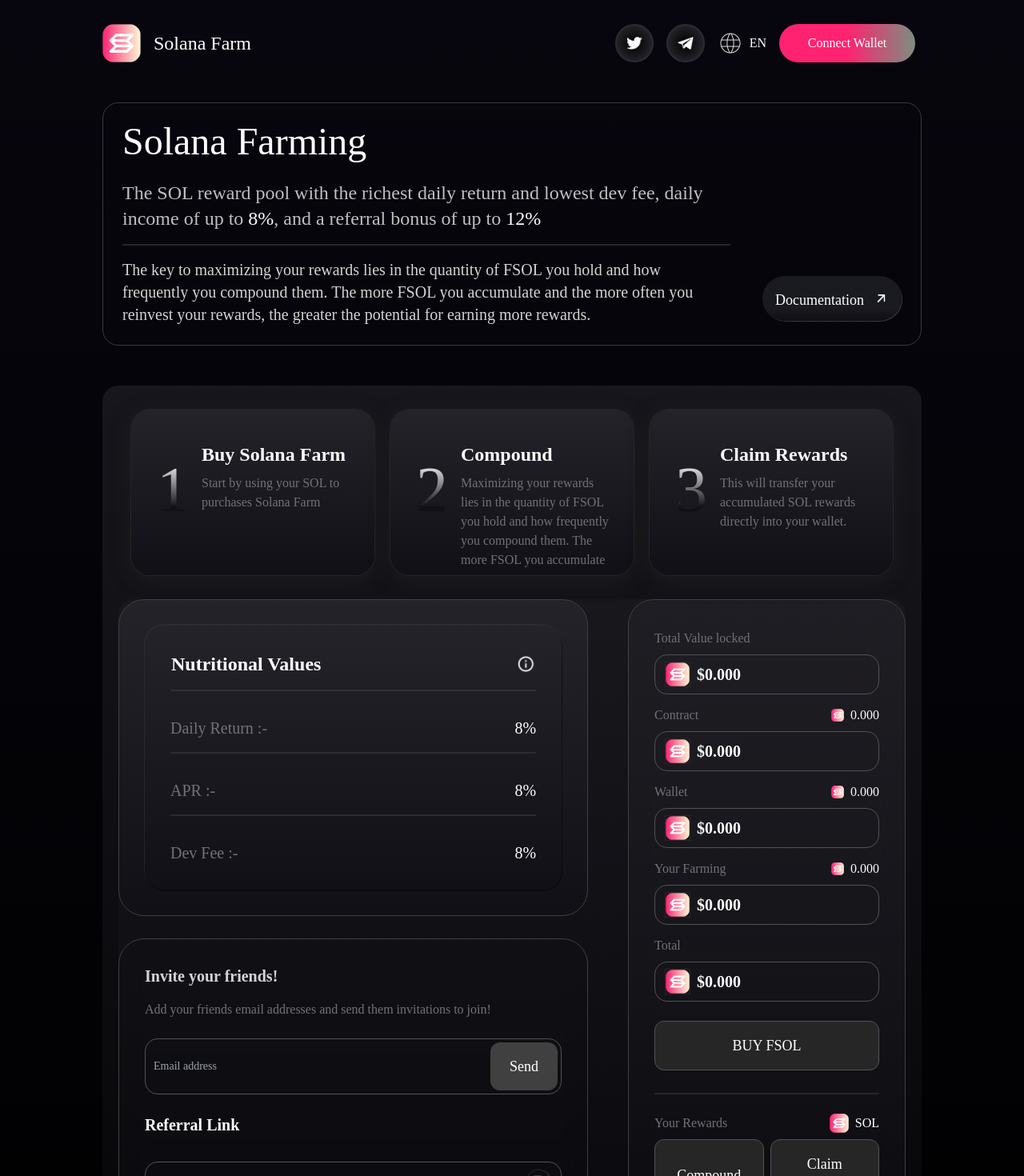
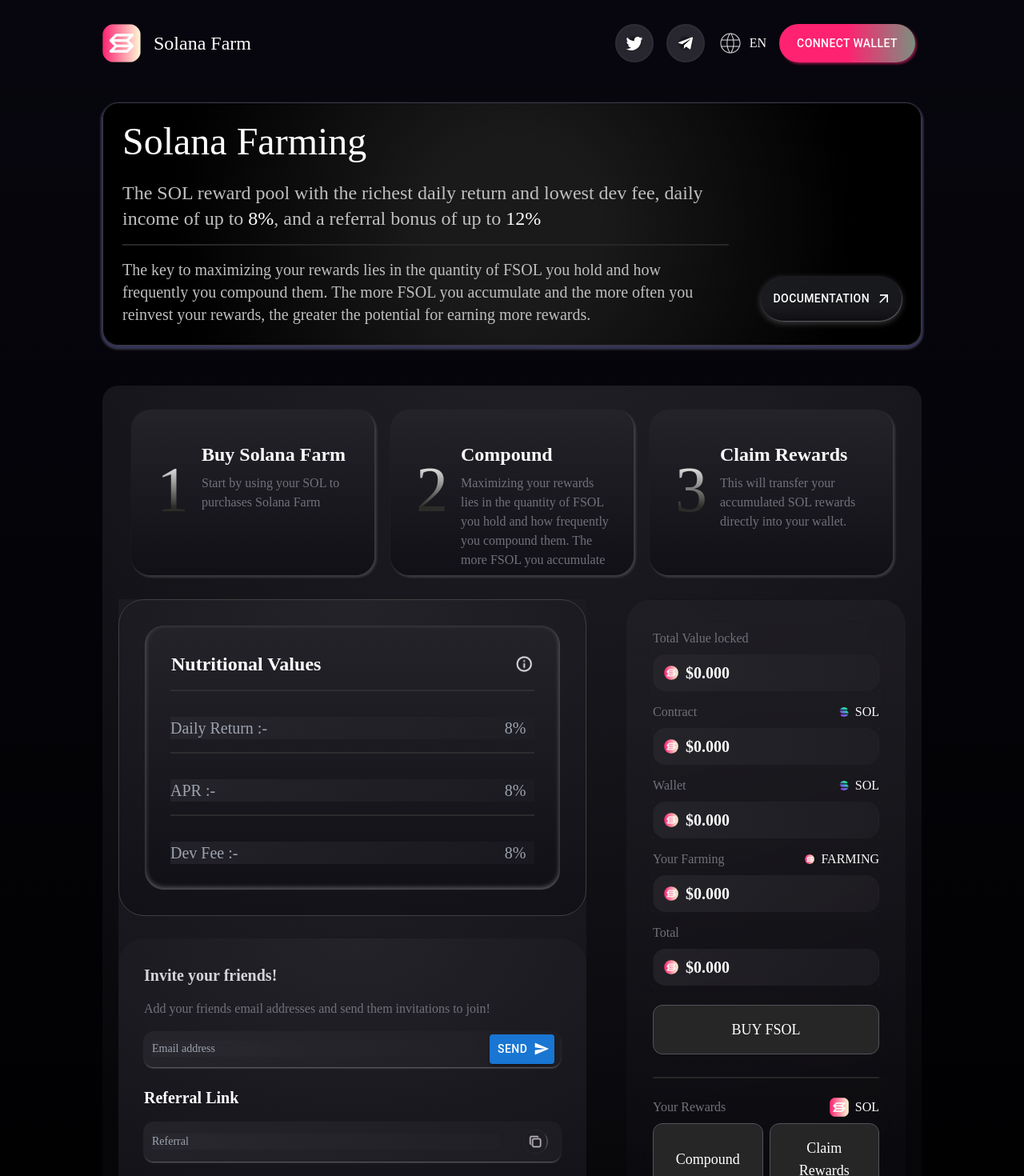
Before and after one commit to Himanshukr033/NextJS_Project, a Next.js app: page / in a window 1280 px wide. Shown: the top 1470 px of the page at 80% size. Built offline with nearby package versions, Linux system fonts and the light colour scheme.

Commit message:
css edits

```diff
--- a/src/app/app/components/CardDisplay.tsx
+++ b/src/app/app/components/CardDisplay.tsx
@@ -1,4 +1,6 @@
 import React from "react";
+import style from './Component.module.css';
+
 
 interface CardProps {
   number: string;
@@ -20,18 +22,17 @@ const Card: React.FC<CardProps> = ({ number, title, description }) => {
     }
   };
   return (
-    <div className="flex justify-center w-full rounded-3xl backdrop-blur-lg"
+    <div className={` ${style.cardContainer} flex justify-center w-full rounded-3xl ` }
     style={{
-      background: "linear-gradient(to bottom, rgba(36, 35, 41, 1), rgba(17, 16, 22, 1) 100%)",
-      alignItems:"center",
-      overflow:"hidden",
-      textOverflow: "ellipsis",
-      textJustify: "inter-word", textDecoration:'justify' ,padding:'40px 24px 17px 24px',boxShadow: "rgba(38, 38, 38, 0.5) 0px 6px 24px 0px, rgba(40, 40, 40, 0.9) 0px 0px 0px 1px"}}>
+
+
+      // boxShadow: "rgba(38, 38, 38, 0.5) 0px 6px 24px 0px, rgba(40, 40, 40, 0.9) 0px 0px 0px 1px"
+      }}>
 
       <div className="flex flex-col justify-center w-full md:flex-row items-center" >
       <div className="pl-2 p2-3 "
         style={{
-          background: "linear-gradient(to bottom, rgba(255, 255, 255, 1) 20%  , rgba(17, 16, 22, 0.9) 68%)",
+          background: "linear-gradient(to bottom, rgba(255, 255, 255, 1) 20%  , rgba(47, 46, 42, 0.9) 68%)",
           WebkitBackgroundClip: "text",
           backgroundClip: "text",
           color: "transparent",
--- /dev/null
+++ b/src/app/app/components/Component.module.css
@@ -0,0 +1,14 @@
+.cardContainer {
+    background: linear-gradient(to bottom, rgba(36, 35, 41, 1), rgba(17, 16, 22, 1) 100%);
+    align-Items: center;
+      overflow:hidden;
+      text-overflow: ellipsis;
+      text-justify: inter-word;
+      text-Decoration:justify;
+      padding:40px 24px 17px 24px;
+      box-shadow: rgba(255, 255, 255, 0.15) 1.95px 1.95px 2.6px 1px;
+  }
+
+.cardContainer:hover{
+    box-shadow: rgba(255, 255, 25, 0.15) 1.95px 1.95px 1px;
+  }
--- a/src/app/app/components/Description.tsx
+++ b/src/app/app/components/Description.tsx
@@ -1,11 +1,14 @@
 import React from "react";
 import Image from "next/image";
 import logo from "../../../../assets/logo.png";
-import arrow from "../../../../assets/arrow.png";
-
+import { Button } from "@mui/material";
+import ArrowOutwardIcon from '@mui/icons-material/ArrowOutward';
 const Description = () => {
   return (
-    <div className="font-syne justify-between p-6 max-md:px-5" style={{ borderRadius:20,border: '1px solid #3A393F', boxSizing:"border-box"}}>
+    <div className="font-syne justify-between p-6 max-md:px-5" style={{ borderRadius:20,border: '1px solid #3A393F', boxSizing:"border-box",
+    boxShadow: "rgba(50, 50, 123, 0.45) 0px 2px 2px 2px, rgba(255, 255, 255, 0.2) 0px 3px 3px 2px",
+    background: 'radial-gradient(circle, #1a1a1a 20%, #000000 80%)',
+    }}>
       <div className="flex gap-5 max-md:flex-col max-md:gap-0">
         <div className="flex flex-col w-[82%] max-md:ml-0 max-md:w-full">
           <section className="flex flex-col grow text-white max-md:mt-10 max-md:max-w-full">
@@ -21,13 +24,13 @@ const Description = () => {
               <span className="font-medium text-white">12%</span>
             </p>
             <hr className="shrink-0 mt-4 h-px border border-solid bg-zinc-800 border-zinc-800 max-md:max-w-full" style={{boxShadow: "0px 0px 5px rgba(0, 0, 0, 0.2) inset"}} />
-            <p className="mt-4 text-stone-300 max-md:max-w-full text-xl">
+            <p className="mt-4 max-md:max-w-full text-xl" style={{color: '#BFBFBF',}}>
               The key to maximizing your rewards lies in the quantity of FSOL you hold and how frequently you compound them. The more FSOL you accumulate and the more often you reinvest your rewards, the greater the potential for earning more rewards.
             </p>
           </section>
         </div>
         <aside className="flex flex-col ml-5 max-md:ml-0 " >
-          <div className="flex grow gap-3 justify-end px-4 py-4 mt-48 text-lg font-medium text-white whitespace-nowrap backdrop-blur-lg rounded-[32px] max-md:pl-5 max-md:mt-10"
+          <div className="flex grow gap-3 justify-end mt-48 text-lg font-medium text-white whitespace-nowrap backdrop-blur-lg rounded-[32px] max-md:mt-10"
           style={{
             maxHeight: '56px',
             maxWidth:'220px',
@@ -35,15 +38,21 @@ const Description = () => {
             boxShadow: "1px 1px 1px rgba(58, 57, 63, 1)",
             alignItems:"center"
           }}>
-            <div className="grow my-auto">Documentation</div>
-            <button>
+              <Button variant="contained" endIcon={<ArrowOutwardIcon />}
+              sx={{
+                width:'100%',
+                borderRadius:32,
+                height:'100%',
+                boxShadow: "rgba(255, 255, 255, 0.24) 0px 3px 8px",
+                backgroundColor:'transparent',
+                '&:hover':{
+                  backgroundColor:"transparent",
+                  boxShadow: "rgba(255, 255, 255, 0.74) 0px 1px 2px"
+                }
+              }}>
+              Documentation
+              </Button>
 
-            <Image
-              src={arrow}
-              alt="Documentation icon"
-              style={{width:28, height:20, aspectRatio:1}}
-              />
-            </button>
           </div>
         </aside>
       </div>
--- a/src/app/app/components/Header.tsx
+++ b/src/app/app/components/Header.tsx
@@ -3,27 +3,12 @@ import logo from "../../../../assets/logo.png";
 import twit from "../../../../assets/twitter.png";
 import tel from "../../../../assets/telegram.png";
 import globe from "../../../../assets/globe.png";
+import IconButton from '@mui/material/IconButton';
+import TwitterIcon from '@mui/icons-material/Twitter';
+import TelegramIcon from '@mui/icons-material/Telegram';
+import { Button } from "@mui/material";
 
-// TypeScript Interface for props
-interface SocialIconProps {
-  src: StaticImageData; // Using StaticImageData type for Next.js Image component
-  alt: string;
-}
 
-const SocialIcon = ({ src, alt }: SocialIconProps) => (
-  <div
-    className="flex items-center justify-center"
-    style={{
-      width: 48,
-      height: 48,
-      borderRadius: "50%",
-      background: "radial-gradient(circle, black, #35343D)",
-      boxShadow: "inset 0 0 1px 2px rgba(53, 52, 61, 0.5)",
-    }}
-  >
-    <Image src={src} alt={alt} width={20} height={18} objectFit="contain" />
-  </div>
-);
 
 const LanguageSelector = () => (
   <div className="flex gap-2 my-auto text-base whitespace-nowrap">
@@ -33,27 +18,30 @@ const LanguageSelector = () => (
 );
 
 const ConnectWalletButton = () => (
-  <button
+  <Button
     className="flex items-center justify-center"
-    style={{
+    sx={{
+      color:"white",
       margin: "auto",
       textAlign: "center",
       alignSelf: "center",
       borderRadius: "25px",
       width: "170px",
       height: "48px",
+      boxShadow: "rgba(255, 35, 115, 0.54) 2px 2px 3px",
       backgroundImage: `linear-gradient(to right, rgba(255, 34, 112, 1) 50%, rgba(220, 255, 220, 0.55))`,
+      '&:hover':{
+        transform:'scale(1.03)',
+        boxShadow: "rgba(255, 255, 255, 0.24) 0px 3px 8px"
+
+      }
     }}
   >
     Connect Wallet
-  </button>
+  </Button>
 );
 
 const Header = () => {
-  const socialIcons: SocialIconProps[] = [
-    { src: twit, alt: "Twitter" },
-    { src: tel, alt: "Telegram" }, // Corrected alt text
-  ];
 
   return (
     <header className="flex gap-5 justify-between pr-2">
@@ -62,9 +50,40 @@ const Header = () => {
         <h1 className="my-auto">Solana Farm</h1>
       </div>
       <div className="flex items-center gap-4">
-        {socialIcons.map((icon, index) => (
-          <SocialIcon key={index} src={icon.src} alt={icon.alt} />
-        ))}
+        <IconButton
+          aria-label="Twitter Icon"
+          sx={{
+            color: "white",
+            backgroundColor:'transparent',
+            width: 48,
+            height: 48,
+            background: "radial-gradient(circle, black, rgba(53, 52, 61, 0.7) 30%)",
+            boxShadow: "inset 0 0 1px 2px rgba(53, 52, 61, 0.5)",
+            '&:hover': {
+              transform: 'scale(1.1)',
+              background: "radial-gradient(circle, black, rgba(53, 52, 61, 0.9) 70%)",
+            },
+          }}
+          >
+          <TwitterIcon />
+        </IconButton>
+        <IconButton
+          aria-label="TeleGram Icon"
+          sx={{
+            color: "white",
+            backgroundColor:'transparent',
+            width: 48,
+            height: 48,
+            background: "radial-gradient(circle, black, rgba(53, 52, 61, 0.7) 30%)",
+            boxShadow: "inset 0 0 1px 2px rgba(53, 52, 61, 0.5)",
+            '&:hover': {
+              transform: 'scale(1.1)',
+              background: "radial-gradient(circle, black, rgba(53, 52, 61, 0.9) 70%)",
+            },
+          }}
+          >
+           <TelegramIcon />
+        </IconButton>
         <LanguageSelector />
         <ConnectWalletButton />
       </div>
--- a/src/app/app/components/Invite.tsx
+++ b/src/app/app/components/Invite.tsx
@@ -2,17 +2,29 @@ import React from "react";
 import logo from "../../../../assets/logo.png";
 import copy from "../../../../assets/copy.png";
 import Image from "next/image";
+import Button from '@mui/material/Button';
+import SendIcon from '@mui/icons-material/Send';
+import IconButton from '@mui/material/IconButton';
+
+
 
 function InviteFriendsSection() {
   return (
-    <section className="flex flex-col justify-center px-8 py-8 mt-7 border border-solid backdrop-blur-lg border-neutral-700 leading-[120%] rounded-[32px] max-md:px-5 max-md:max-w-full">
+    <section className="flex flex-col justify-center px-8 py-8 mt-7 backdrop-blur-lg rounded-[32px] max-md:px-5 max-md:max-w-full"
+    style={{boxShadow:'  rgba(255, 255, 255, 0.15) 1.95px 1.95px 1px, rgba(255, 255, 255, 0.15) -1.95px -1.95px 1px,',
+
+    background: 'radial-gradient(114.61% 114.61% at 50% 0%, #242329 0%, #111016 100%)'
+  }}
+    >
       <h2 className="text-xl font-bold text-zinc-300 max-md:max-w-full">
         Invite your friends!
       </h2>
       <p className="mt-4 text-base text-zinc-500 max-md:max-w-full">
         Add your friends email addresses and send them invitations to join!
       </p>
-      <form className="flex gap-5 justify-between py-1 pr-1 pl-2.5 mt-6 rounded-2xl border border-solid border-neutral-600 max-md:flex-wrap max-md:max-w-full">
+      <form className="flex gap-5 justify-between py-1 pr-2 pl-2.5 mt-4 rounded-xl max-md:flex-wrap max-md:max-w-full" style={{maxHeight:'50px', boxShadow:' rgba(255, 255, 255, 0.25) 0px 2px 2px -1px, rgba(255, 255, 255, 0.3) 0px 1px 3px -1px'
+      , background: "linear-gradient(89.94deg, rgba(44, 43, 49, 0.6) 0.06%, rgba(34, 33, 39, 0.6) 99.97%)"
+}}>
         <label htmlFor="email" className="sr-only">
           Email address
         </label>
@@ -20,29 +32,52 @@ function InviteFriendsSection() {
           type="email"
           id="email"
           placeholder="Email address"
-          className="my-auto text-sm text-zinc-500"
+          className="my-auto text-sm w-full text-zinc-500"
           aria-label="Email address"
-          style={{backgroundColor:"transparent"}}
+          style={{
+            outline: "none",
+            caretColor: "white",
+          background: "linear-gradient(89.94deg, rgba(44, 43, 49, 0.6) 0.06%, rgba(34, 33, 39, 0.6) 99.97%)"
+}}
         />
-        <button
-          type="submit"
-          className="justify-center px-6 py-4 text-lg font-medium text-white whitespace-nowrap rounded-xl bg-neutral-700 max-md:px-5"
+        <Button variant="contained" endIcon={<SendIcon />} className="justify-center px-6 py-2 text-lg font-medium text-white whitespace-nowrap rounded-3xl bg-gray-700 hover:bg-gray-600 max-md:px-5 max-h-12"
         >
-          Send
-        </button>
-      </form>
+        Send
+        </Button>
+      </form >
       <h3 className="mt-6 text-xl font-bold text-white max-md:max-w-full">
         Referral Link
       </h3>
-      <div className="flex gap-5 justify-between px-3 py-2 mt-8 text-sm rounded-2xl border border-solid border-neutral-600 text-zinc-500 max-md:flex-wrap max-md:max-w-full">
-        <div className="my-auto">referral code</div>
-        <Image
+
+      <form className="flex gap-5 justify-between py-1 pr-2 pl-2.5 mt-4 rounded-xl max-md:flex-wrap max-md:max-w-full" style={{height:'50px', boxShadow:' rgba(255, 255, 255, 0.25) 0px 2px 2px -1px, rgba(255, 255, 255, 0.3) 0px 1px 3px -1px'
+      , background: "linear-gradient(89.94deg, rgba(44, 43, 49, 0.6) 0.06%, rgba(34, 33, 39, 0.6) 99.97%)"
+}}>
+        <label htmlFor="email" className="sr-only">
+          referral code
+        </label>
+        <input
+          type="text"
+          id="referral"
+          placeholder="Referral"
+          className="my-auto text-sm text-zinc-500 w-full"
+          aria-label="Referral code"
+          style={{
+            outline: "none",
+            caretColor: "white",
+          background: "linear-gradient(89.94deg, rgba(44, 43, 49, 0.6) 0.06%, rgba(34, 33, 39, 0.6) 99.97%)"
+}}
+        />
+        <IconButton>
+          <Image
           priority
           src={copy}
           alt=""
           className="shrink-0 w-8 aspect-square stroke-[1.333px] stroke-neutral-800"
         />
-      </div>
+
+        </IconButton>
+      </form >
+
       <p className="mt-6 text-base leading-5 text-zinc-500 max-md:max-w-full">
         Earn 12% of the SOL used to compound from anyone who uses your referral
         link
--- a/src/app/app/components/Nutritional.tsx
+++ b/src/app/app/components/Nutritional.tsx
@@ -3,6 +3,7 @@ import React from "react";
 import Image from "next/image";
 import logo from "../../../../assets/logo.png"
 import info from "../../../../assets/info.png"
+import { Input } from "postcss";
 
 const nutritionalValues = [
   { label: "Daily Return :-", value: "8%" },
@@ -16,17 +17,31 @@ interface Nutir {
 }
 
 const NutritionalValueItem: React.FC<Nutir> = ({label, value }) => (
-  <div className="flex gap-5 justify-between mt-8 max-md:flex-wrap max-md:max-w-full">
-    <div className="text-zinc-500">{label}</div>
-    <div className="text-right text-white">{value}</div>
+  <div className="flex gap-5 justify-between mt-8 max-md:flex-wrap max-md:max-w-full"
+  style={{background: "linear-gradient(89.94deg, rgba(44, 43, 49, 0.6) 0.06%, rgba(34, 33, 39, 0.4) 99.97%)",}}>
+
+    <input className="text-white w-full my-auto" style={{outline: "none",
+      caretColor: "white",
+      backgroundColor:'transparent',
+      borderRadius:'12',
+    }} type="text" id={label} name={label} placeholder={label}></input>
+    <input className="text-white w-12 my-auto text-center" style={{outline: "none",
+      caretColor: "white",
+      background: "transparent",
+      borderRadius:'12',
+    }} type="text" id={label} name={label} placeholder={value}></input>
   </div>
 );
 
 const Nutritional = () => {
   return (
-    <section style={{background: "linear-gradient(to bottom, rgba(36, 35, 41, 1) , rgba(17, 16, 22, 1))",}} className="flex flex-col justify-center px-8 py-8 text-xl border border-solid backdrop-blur-lg border-neutral-700 rounded-[32px] max-md:px-5 max-md:max-w-full">
+    <section style={{
+      background: "radial-gradient(114.61% 114.61% at 50% 0%, #242329 0%, #111016 100%)",
+      }} className="flex flex-col justify-center px-8 py-8 text-xl border border-solid backdrop-blur-lg border-neutral-700 rounded-[32px] max-md:px-5 max-md:max-w-full">
       <div style={{
-        boxShadow: "1px 2px 0px rgba(5, 5, 6, 0.5), -1px -2px 0px rgba(55, 55, 63, 0.5)", background: "linear-gradient(to bottom, rgba(36, 35, 41, 1) , rgba(17, 16, 22, 1))",}}
+        // boxShadow: "1px 2px 0px rgba(5, 5, 6, 0.5), -1px -2px 0px rgba(55, 55, 63, 0.5)",
+        boxShadow:" rgba(255, 255, 255, 0.25) 0px 2px 3px -5px, rgba(255, 255, 255, 0.3) 0px 2px 4px -5px, rgba(255, 255, 255, 0.35) 0px -2px 6px 0px inset",
+ background: "linear-gradient(to bottom, rgba(36, 35, 41, 1) , rgba(17, 16, 22, 1))",}}
      className="flex flex-col justify-center px-8 py-8 rounded-3xl  backdrop-blur-lg  max-md:px-5 max-md:max-w-full">
         <header className="flex gap-4 justify-between px-px text-2xl font-bold text-white max-md:flex-wrap max-md:max-w-full">
           <h2>Nutritional Values</h2>
--- a/src/app/app/components/Value.tsx
+++ b/src/app/app/components/Value.tsx
@@ -1,5 +1,7 @@
 import React from 'react';
 import logo from "../../../../assets/logo.png";
+import valueImg from "../../../../assets/value.png";
+import info from "../../../../assets/info.png";
 import Image from "next/image";
 import { Urbanist } from 'next/font/google';
 
@@ -33,13 +35,19 @@ function Value() {
   }
 
   const ValueCard: React.FC<Value> = ({ value, altText }) => (
-    <div className="flex flex-col justify-center items-start px-3 py-2 mt-2 text-xl font-semibold whitespace-nowrap rounded-2xl border border-solid border-neutral-600 text-zinc-50 max-md:pr-5 max-md:max-w-full">
-      <div className="flex gap-2">
+    <div className="flex flex-col justify-center items-start px-3 py-2 mt-2 text-xl font-semibold whitespace-nowrap rounded-2xl text-zinc-50 max-md:pr-5 max-md:max-w-full"
+    style={{
+      background: "linear-gradient(89.94deg, rgba(44, 43, 49, 0.6) 0.06%, rgba(34, 33, 39, 0.6) 99.97%)",
+      border: '1px solid',
+      borderImageSource:" linear-gradient(180deg, rgba(76, 75, 81, 0.6) 0%, rgba(29, 28, 34, 0) 176.62%)",
+    }}>
+      <div className="flex gap-2 justify-center items-center">
         <Image
           loading="lazy"
           src={logo}
           alt={altText}
-          className="shrink-0 w-8 border border-solid aspect-square border-zinc-800"
+          className="shrink-0 w-5 h-5 border border-solid aspect-square border-zinc-800"
+          style={{borderRadius:'50%'}}
         />
         <div className="my-auto font-semibold text-xl" style={{ fontFamily: "Urbanist" }}>{value}</div>
       </div>
@@ -51,13 +59,15 @@ function Value() {
       <div className="flex gap-0 justify-between mt-3.5 whitespace-nowrap max-md:flex-wrap">
         <div className="flex-1 text-zinc-500 max-md:max-w-full">{label}</div>
         <div className="flex gap-2 font-medium text-right uppercase text-zinc-50">
+
           <Image
             loading="lazy"
-            src={logo}
+            src={label==="Your Farming"?logo:valueImg}
             alt={altText}
-            className="shrink-0 my-auto w-4 aspect-square"
+            className="shrink-0 my-auto w-3 aspect-square"
+            style={{borderRadius:'50%'}}
           />
-          <div>{value}</div>
+          <div>{label==="Your Farming"?"FARMING":"SOL"}</div>
         </div>
       </div>
       <ValueCard value={`$${value}`} altText={`${label} ${value}`} />
@@ -65,8 +75,14 @@ function Value() {
   );
 
   return (
-    <div className="flex flex-col grow px-8 py-9 w-full text-base border border-solid backdrop-blur-lg border-neutral-700 rounded-[32px] max-md:px-5 max-md:mt-8 max-md:max-w-full"
-    style={{background: "linear-gradient(to bottom, rgba(36, 35, 41, 0.6) , rgba(17, 16, 22, 0.31))",}}>
+    <div className="flex flex-col grow px-8 py-9 w-full text-base backdrop-blur-lg rounded-[32px] max-md:px-5 max-md:mt-8 max-md:max-w-full"
+    style={{background: "linear-gradient(to bottom, rgba(36, 35, 41, 0.6) , rgba(17, 16, 22, 0.31))",
+    border: '1px solid',
+
+    borderImageSource:' radial-gradient(79.89% 77.28% at 99.25% 98.16%, #3A393F 0%, rgba(20, 19, 25, 0) 100%)'
+
+
+    }}>
       <div className="text-zinc-500 max-md:max-w-full">Total Value locked</div>
       <ValueCard value="$0.000" altText="Total value" />
       {data.map((item, index) => (
--- a/src/app/page.tsx
+++ b/src/app/page.tsx
@@ -26,12 +26,15 @@ export default function Home() {
       <Description />
       <div style={{ display: "flex", flexDirection: "column", padding:'30px 20px', gap:'30px',
       borderRadius:'20px',
-       background: "linear-gradient(to bottom, rgba(35, 34, 40, 0.6) , rgba(18, 17, 23, 0.31))",}}>
+      background: "radial-gradient(116.56% 116.56% at 52.31% -19.68%, #232228 0%, rgba(18, 17, 23, 0.31) 100%)",
+      }}>
         <Cards />
         <div className="md:flex-row flex-col"style={{
           display: "flex", justifyContent:"space-between", gap:'50px', borderRadius:'20px',
-          background: "linear-gradient(to bottom, rgba(36, 35, 41, 0.3) , rgba(17, 16, 22, 0.31))",}}>
-          <div style={{ display: "flex flex-1", flexDirection: "column" }}>
+          // background: "linear-gradient(to bottom, rgba(36, 35, 41, 0.3) , rgba(17, 16, 22, 0.31))",
+
+}}>
+          <div style={{ display: "flex flex-1", flexDirection: "column",background: "radial-gradient(114.61% 114.61% at 50% 0%, #242329 0%, #111016 100%)", }}>
             <Nutritional />
             <InviteFriendsSection />
           </div>
```
Also changed, not shown: package.json (+9 -5 lines), src/app/app/halfCircle.module.css (deleted, +0 -31 lines), assets/value.png (added), 1 other file (tests, documents, lock files or other folders).
